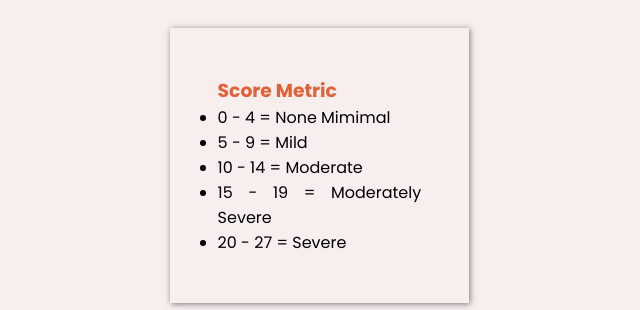
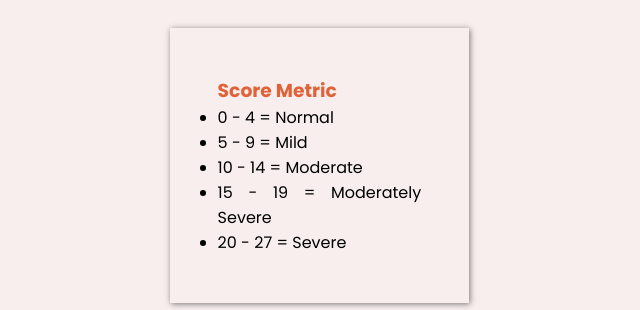
Before and after one commit to Gabriel-Yashim/StudentDepressionPrediction, a Flask app: template templates/results.html in a window 1280 px wide. Shown: the part 1091-1401 px from the top of the page, without its empty margins (611-1251 px from the left). Run offline with Flask 2, Linux system fonts and the light colour scheme; the template is opened without the code that fills it, so the values that code supplies are empty; parts of the project's set-up code (start-up, migrations or seed data) failed here and were passed over.

Commit message:
Update results.html

```diff
--- a/templates/results.html
+++ b/templates/results.html
@@ -560,7 +560,7 @@
         <div class="info">
             <h3>Score Metric</h3>
             <ul>
-                <li>0 - 4 = None Mimimal</li>
+                <li>0 - 4 = Normal</li>
                 <li>5 - 9 = Mild</li>
                 <li>10 - 14 = Moderate</li>
                 <li>15 - 19 = Moderately Severe</li>
```
